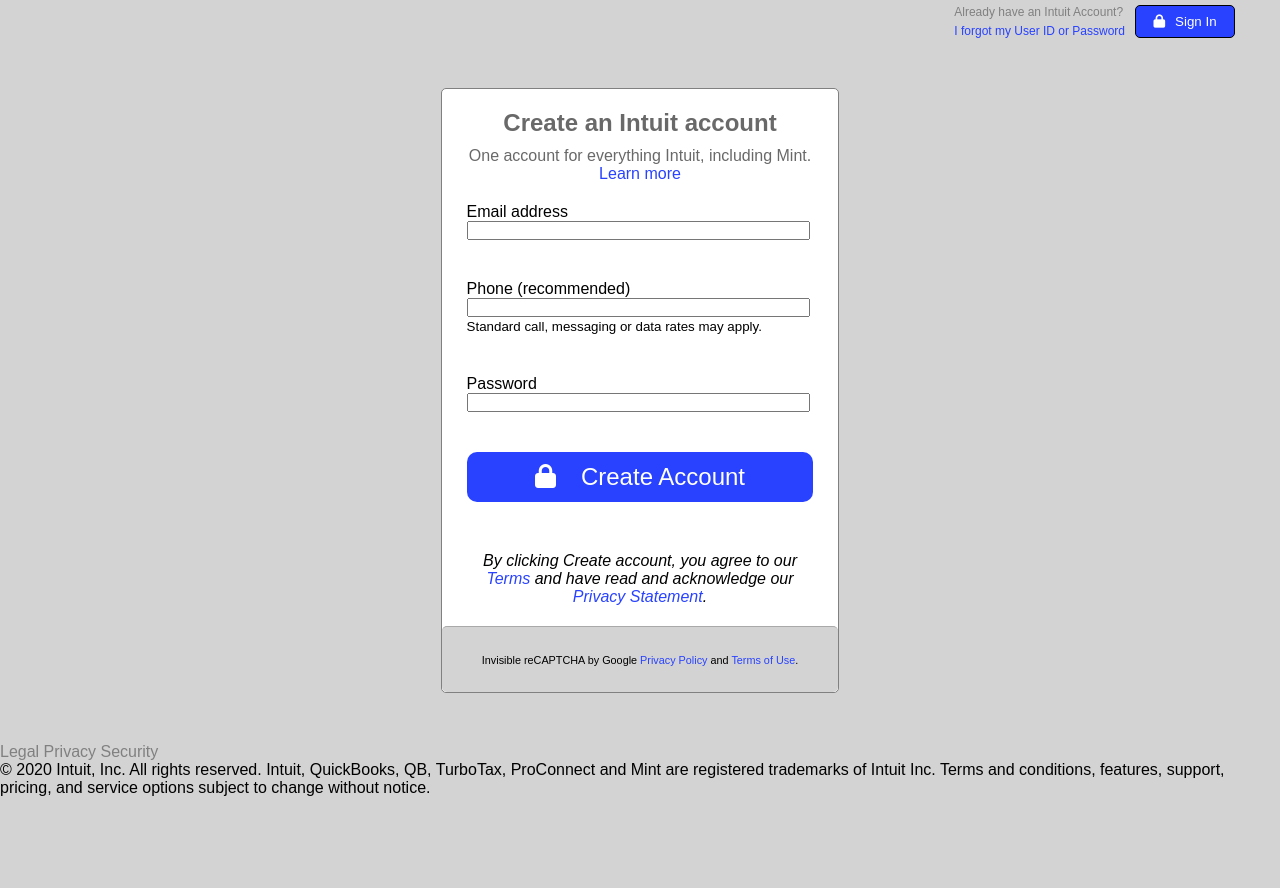
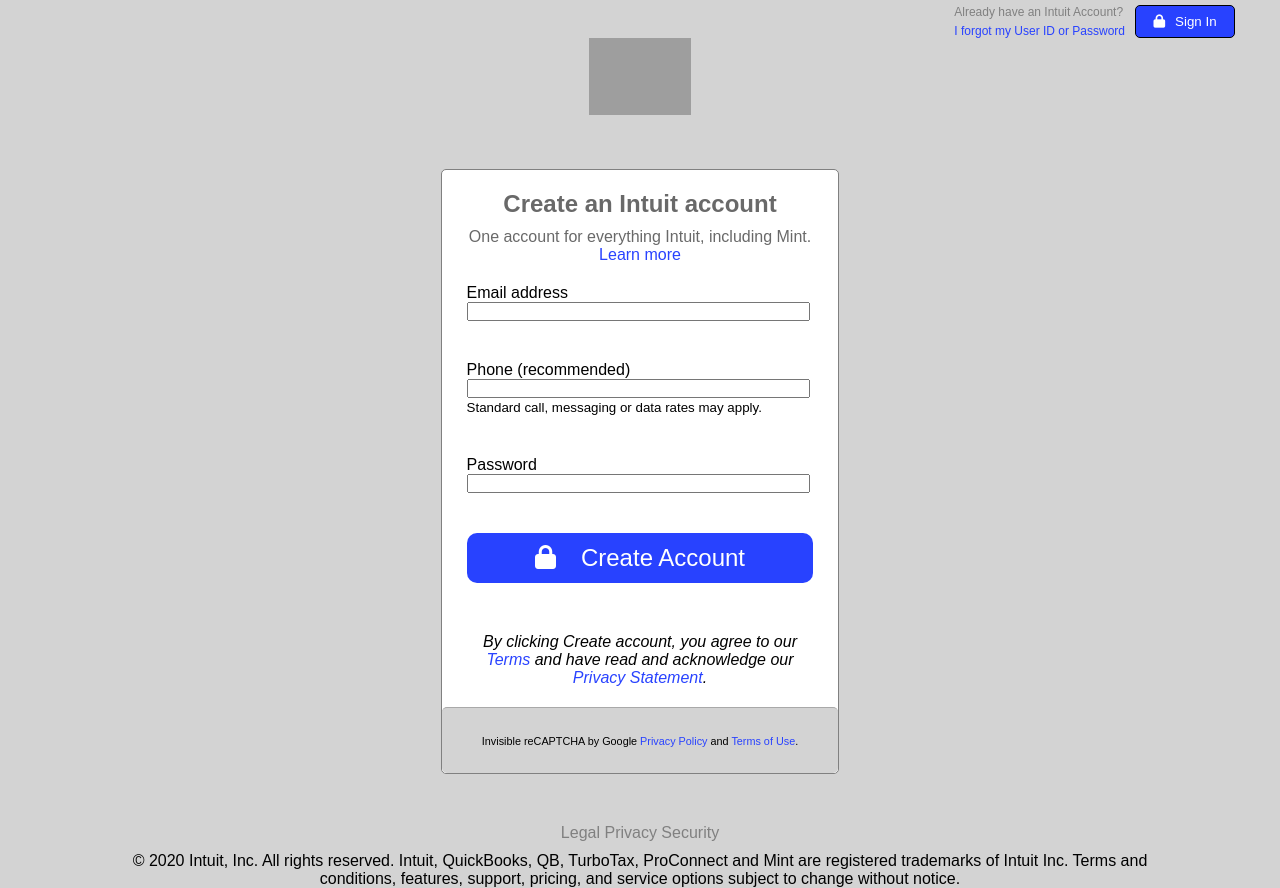
Before and after one commit to nrqrmz/HTML-Forms, a plain HTML site: page index.html in a window 1280 px wide. Before the commit the page ends 800 px from the top, so only its background shows below. Drawn offline with Linux system fonts and the light colour scheme; grey boxes are pictures that could not be loaded.

Commit message:
Intuit logo added and CSS added to logo and footer

```diff
--- a/index.html
+++ b/index.html
@@ -22,6 +22,9 @@
                 </div>
             </div>
         </header>
+        <div class="intuit-logo-container">
+            <img class="intuit-logo" src="https://www.emindful.com/wp-content/uploads/2017/06/logo-intuit-bw-1.png">
+        </div>
         <section class="flex">
             <div class="container">
                 <div class="container-header">
@@ -57,16 +60,18 @@
                 </div>
             </div>
         </section>
-        <footer>
-            <div>
+        <footer class="footer">
+            <div class="footer-links-container">
                 <a class="footer-links" href=#>Legal</a>
                 <a class="footer-links" href=#>Privacy</a>
                 <a class="footer-links" href=#>Security</a>
             </div>
-            <div>
-                <p>© 2020 Intuit, Inc. All rights reserved. Intuit, QuickBooks, QB, TurboTax, ProConnect and Mint are registered trademarks of Intuit Inc.
+            <div class="disclaimer-container">
+                <div class="disclaimer">
+                    <p>© 2020 Intuit, Inc. All rights reserved. Intuit, QuickBooks, QB, TurboTax, ProConnect and Mint are registered trademarks of Intuit Inc.
                     Terms and conditions, features, support, pricing, and service options subject to change without notice.
-                </p>
+                    </p>
+                </div>
             </div>
         </footer>
     </body>
--- a/style.css
+++ b/style.css
@@ -13,6 +13,9 @@
   color: #2842ff;
 }
 
+footer {
+  justify-content: center;
+}
 /* Editing the Navbar */
 #navbar {
   display: grid;
@@ -59,12 +62,23 @@
   justify-content: center;
 }
 
+.intuit-logo-container {
+  text-align: center;
+}
+
+.intuit-logo {
+  text-align: center;
+  max-width: 8%;
+  max-height: auto;
+}
+
 .container {
   border: 1px gray solid;
   background-color: white;
   margin: 50px;
   width: 31%;
   border-radius: 5px;
+  max-width: 750px;
 }
 
 .container-header{
@@ -136,3 +150,19 @@
 .footer-links {
   color: gray;
 }
+
+.footer-links-container{
+  text-align: center;
+}
+
+.disclaimer{
+  text-align: center;
+  width: 80%;
+}
+
+.disclaimer-container{
+  display: flex;
+  justify-content: center;
+  align-content: center;
+  margin-top: 10px;
+}
```
